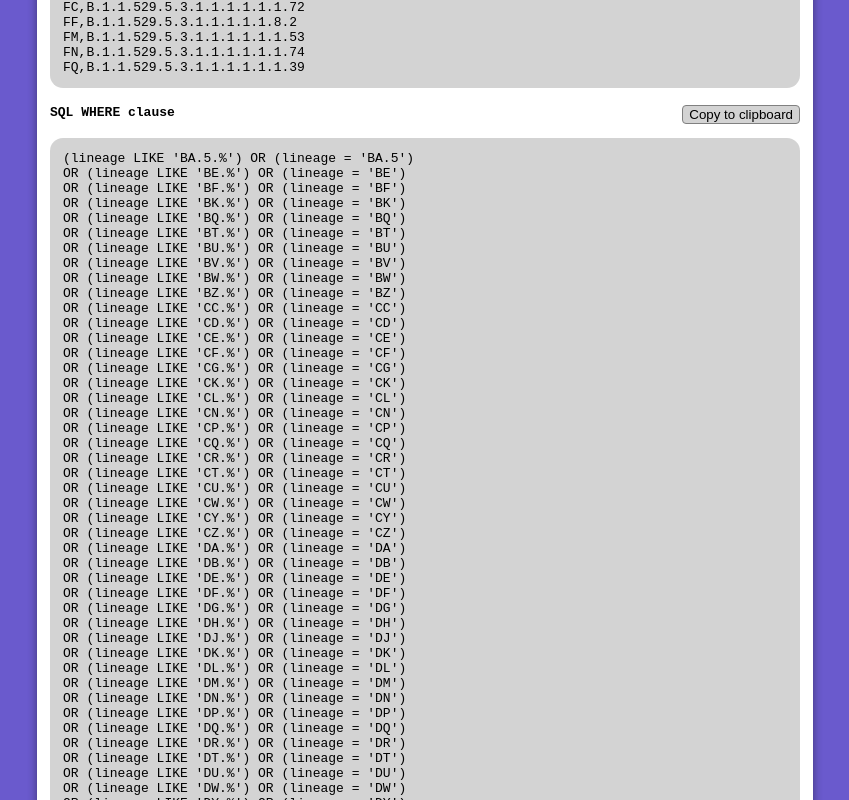
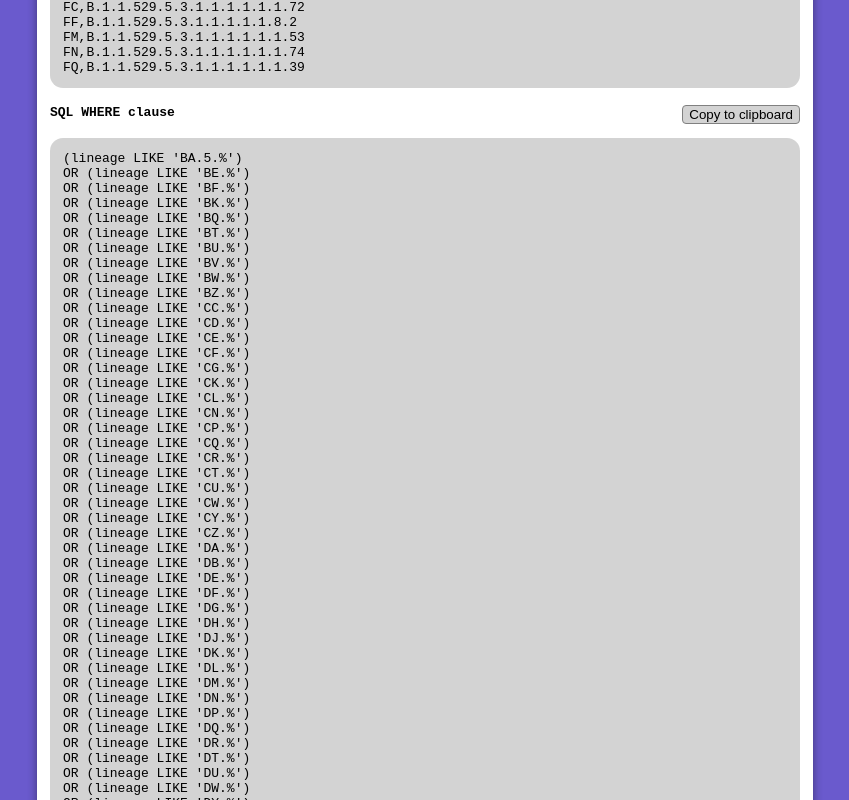
Before and after one commit to AshleyShalloe/aliases, a plain HTML site: page index.html in a window 1280 px wide. Shown: the part 1460-2260 px from the top of the page, without its empty margins (215-1064 px from the left). Drawn offline with Linux system fonts and the light colour scheme.

Commit message:
tweak sql, update alias_key

```diff
--- a/alias_key.json
+++ b/alias_key.json
@@ -159,6 +159,8 @@
 "GC": "XBB.1.5.21",
 "GD": "XBB.1.9.3",
 "GE": "XBB.2.3.10",
+"GF": "XBB.1.5.24",
+"GG": "XBB.1.5.38",
 "XA": ["B.1.1.7","B.1.177"],
 "XB": ["B.1.634","B.1.631"],
 "XC": ["AY.29","B.1.1.7"],
--- a/index.html
+++ b/index.html
@@ -234,8 +234,6 @@
             lineage = unalias_lineage(lineage)
         }
 
-        // if lineage is blank, this effectively returns
-        // the alias_key json unfiltered
         for (var key in alias_key) {
             var value = alias_key[key]
             if (typeof (value) == "string") {
@@ -254,7 +252,14 @@
         document.getElementById("python_list").innerHTML = "lineages = " + python_list
 
         // the sql clause
-        var sql_clause = result_list.map(x => `(lineage LIKE '${x[0]}.%') OR (lineage = '${x[0]}')`).join("<br>OR ")
+        var sql_clause = result_list.map(x => {
+            if (Object.keys(alias_key).includes(x[0]) && (typeof (alias_key[x[0]]) == "object")) {
+                return `(lineage LIKE '${x[0]}.%') OR (lineage = '${x[0]}')`
+            }
+            else {
+                return `(lineage LIKE '${x[0]}.%')`
+            }
+        }).join("<br>OR ")
         document.getElementById("sql_clause").innerHTML = sql_clause
     }
 
```
